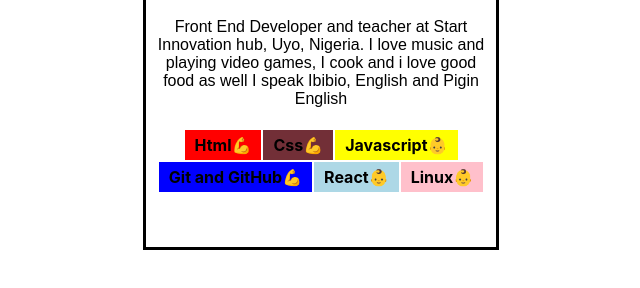
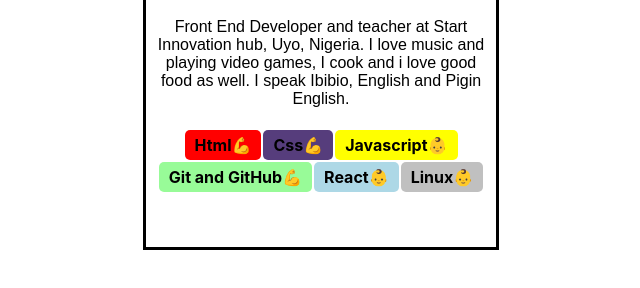
Before and after one commit to Ediana-Ekanem/profile-card, a React app: page / in a window 1280 px wide. Shown: the part 406-694 px from the top of the page, without its empty margins (319-959 px from the left). Built offline with nearby package versions, Linux system fonts and the light colour scheme; a web font is replaced by a local one.

Commit message:
latest commit

```diff
--- a/src/index.css
+++ b/src/index.css
@@ -35,11 +35,11 @@
   justify-content: center; /* Center horizontally */
   align-items: center; /* Center vertically */
   margin: 1px;
+  border-radius: 5px;
 }
 
 .heading {
   text-align: center;
   margin-top: 0;
-
   font-family: "Tilt Neon", sans-serif;
 }
--- a/src/index.js
+++ b/src/index.js
@@ -7,12 +7,8 @@
   return (
     <div className="container">
       <Avatar />
-
-      <div>
-        <Heading />
-
-        <Skillset />
-      </div>
+      <Heading />
+      <Skillset />
     </div>
   );
 }
@@ -26,8 +22,8 @@
       <h1 className="heading">Ediana Ekanem</h1>
       <p className="heading" style={{ padding: "0 5px" }}>
         Front End Developer and teacher at Start Innovation hub, Uyo, Nigeria. I
-        love music and playing video games, I cook and i love good food as well
-        I speak Ibibio, English and Pigin English
+        love music and playing video games, I cook and i love good food as well.
+        I speak Ibibio, English and Pigin English.
       </p>
     </div>
   );
@@ -36,11 +32,11 @@
   return (
     <div className="skillset">
       <Skill skill="Html " emoji="💪" color="#FF0000" />
-      <Skill skill="Css " emoji="💪" color="#722F37" />
+      <Skill skill="Css " emoji="💪" color="#563d7c" />
       <Skill skill="Javascript " emoji="👶" color="#FFFF00" />
-      <Skill skill="Git and GitHub " emoji="💪" color="#0000FF" />
+      <Skill skill="Git and GitHub " emoji="💪" color="#98fb98" />
       <Skill skill="React " emoji="👶" color="#ADD8E6" />
-      <Skill skill="Linux " emoji="👶" color="#FFC0CB" />
+      <Skill skill="Linux " emoji="👶" color="	#C0C0C0" />
     </div>
   );
 }
```
